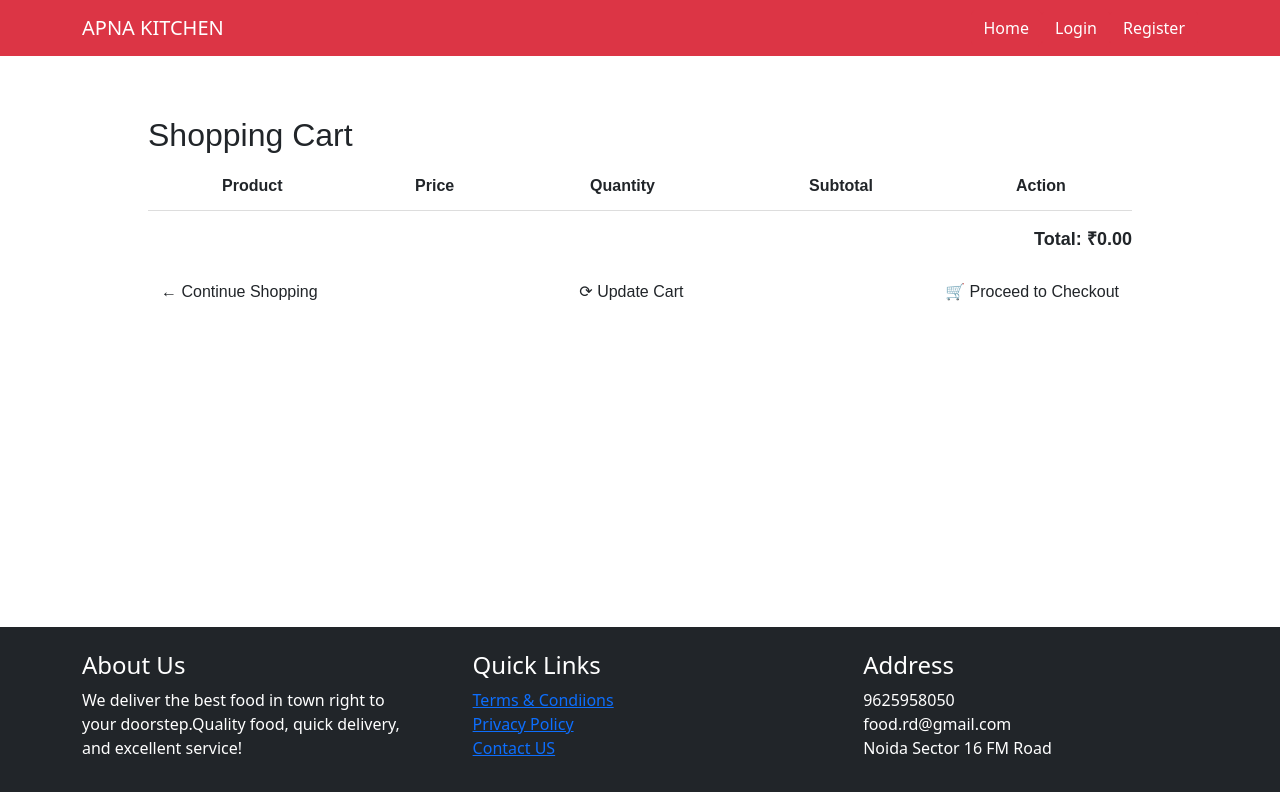
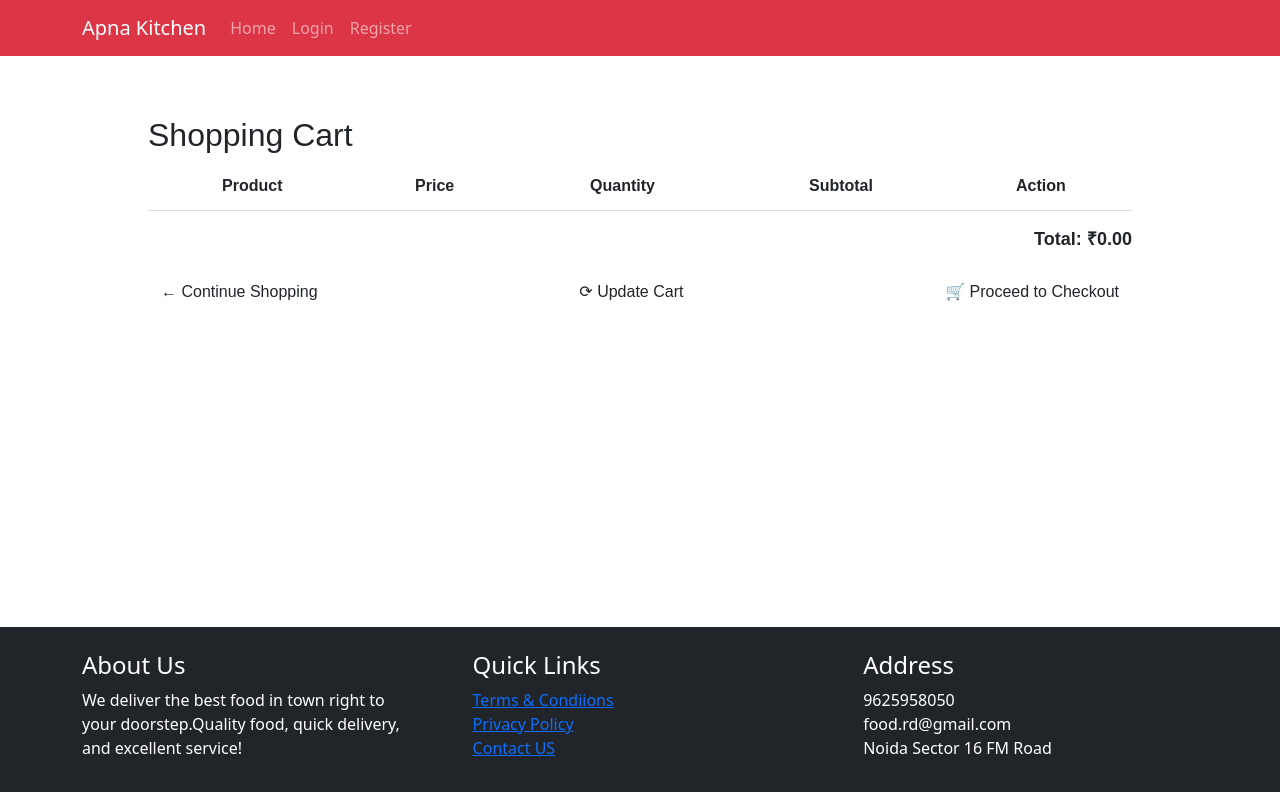
Before and after one commit to JatinDhiman-7/Mega-Project, a React (Vite) app: page /Cart in a window 1280 px wide. Shown: the top 792 px of the page. Built offline with nearby package versions, Linux system fonts and the light colour scheme.

Commit message:
update navbar

```diff
--- a/src/components/Navbar.jsx
+++ b/src/components/Navbar.jsx
@@ -2,66 +2,102 @@ import { useContext } from "react";
 import { Link, Route } from "react-router-dom";
 import { AuthContext } from "../context/AuthContext";
 import LogoutButton from "../pages/Logout";
-function Navbar() {
+import Container from 'react-bootstrap/Container';
+import Nav from 'react-bootstrap/Nav';
+import Navbar from 'react-bootstrap/Navbar';
+import NavDropdown from 'react-bootstrap/NavDropdown';
+import { useNavigate } from "react-router-dom";
+function NavbarComponent() {
   const { isLoggedIn } = useContext(AuthContext);
+
+  const { logout } = useContext(AuthContext);
+  const navigate = useNavigate();
+
+  const handleLogout = () => {
+    logout(); // updates Navbar automatically
+    navigate("/login");
+  };
   return (
-    <nav className="navbar navbar-expand-lg navbar-dark bg-danger sticky-top">
-      <div className="container">
-        <Link className="navbar-brand" to="/">
-          APNA KITCHEN
-        </Link>
-        <ul className="navbar-nav ms-auto">
-          {!isLoggedIn && (
-            <>
-              <li>
-                <Link className="btn btn-danger " to="/">
-                  Home
-                </Link>
-              </li>
-              <li>
-                <Link className="btn btn-danger " to="/login">
-                  Login
-                </Link>
-              </li>
-              <li>
-                <Link className="btn btn-danger " to="/register">
-                  Register
-                </Link>
-              </li>
+    // <nav classNameName="navbar navbar-expand-lg navbar-dark bg-danger sticky-top">
+    //   <div classNameName="container">
+    //     <Link classNameName="navbar-brand" to="/">
+    //       APNA KITCHEN
+    //     </Link>
+    //     <ul classNameName="navbar-nav ms-auto">
+    //       {!isLoggedIn && (
+    //         <>
+    //           <li>
+    //             <Link classNameName="btn btn-danger " to="/">
+    //               Home
+    //             </Link>
+    //           </li>
+    //           <li>
+    //             <Link classNameName="btn btn-danger " to="/login">
+    //               Login
+    //             </Link>
+    //           </li>
+    //           <li>
+    //             <Link classNameName="btn btn-danger " to="/register">
+    //               Register
+    //             </Link>
+    //           </li>
+    //         </>
+    //       )}
+    //       {isLoggedIn && (
+    //         <>
+    //           <li classNameName="cart" >
+    //             <button classNameName="btn btn-danger " >
+    //               <Link to="/" classNameName="nav-btn">
+    //                 Home
+    //               </Link>
+    //             </button>
+    //             <button classNameName="btn btn-danger">
+    //               <Link to="/cart" classNameName="nav-btn">
+    //                 Cart
+    //               </Link>
+    //             </button>
+    //             <button classNameName="btn btn-danger">
+    //               <Link to="/orders" classNameName="nav-btn">
+    //                 My Orders
+    //               </Link>
+    //             </button>
+    //             <button classNameName="btn btn-danger">
+    //               <Link to="/Profile" classNameName="nav-btn">
+    //                 Profile</Link>
+    //             </button>
+    //           </li>
+    //           <li>
+    //             <LogoutButton />
+    //           </li>
+    //         </>
+    //       )}
+    //     </ul>
+    //   </div>
+    // </nav>
+
+    <Navbar expand="lg" bg="danger" data-bs-theme="dark">
+      <Container >
+        <Navbar.Brand href="#home" to="/">Apna Kitchen</Navbar.Brand>
+        <Navbar.Toggle aria-controls="basic-navbar-nav" />
+        <Navbar.Collapse id="basic-navbar-nav">
+          <Nav className="me-auto">
+            {!isLoggedIn &&  (<><Nav.Link as={Link} to="/">Home</Nav.Link>
+            <Nav.Link as={Link} to="/login" >Login</Nav.Link>
+            <Nav.Link as={Link} to="/register" >Register</Nav.Link></>)}
+           {isLoggedIn &&  (<><Nav.Link as={Link} to="/">Home</Nav.Link>
+            <Nav.Link as={Link} to="/cart" > Cart</Nav.Link>
+            <Nav.Link as={Link} to="/orders" >My Orders</Nav.Link>
+             <Nav.Link as={Link} to="/Profile" >Profile</Nav.Link>
+             <Nav.Link onClick={()=>{handleLogout()}} >Logout</Nav.Link>
             </>
           )}
-          {isLoggedIn && (
-            <>
-              <li className="cart" >
-                <button className="btn btn-danger " >
-                  <Link to="/" className="nav-btn">
-                    Home
-                  </Link>
-                </button>
-                <button className="btn btn-danger">
-                  <Link to="/cart" className="nav-btn">
-                    Cart
-                  </Link>
-                </button>
-                <button className="btn btn-danger">
-                  <Link to="/orders" className="nav-btn">
-                    My Orders
-                  </Link>
-                </button>
-                <button className="btn btn-danger">
-                  <Link to="/Profile" className="nav-btn">
-                    Profile</Link>
-                </button>
-              </li>
-              <li>
-                <LogoutButton />
-              </li>
-            </>
-          )}
-        </ul>
-      </div>
-    </nav>
+
+          </Nav>
+        </Navbar.Collapse>
+      </Container>
+    </Navbar>
+
   );
 }
 
-export default Navbar;
+export default NavbarComponent;
--- a/src/pages/Cart.jsx
+++ b/src/pages/Cart.jsx
@@ -25,7 +25,7 @@ function Cart() {
           {cart.map(item => (
             <tr>
               <td className="product">
-                <img src={`http://127.0.0.1:8000${item.image}`} alt={item.name} />
+                <img src={`https://web-production-02919.up.railway.app${item.image}`} alt={item.name} />
                 <span>{item.name}</span>
               </td>
 
--- a/src/pages/Logout.jsx
+++ b/src/pages/Logout.jsx
@@ -3,13 +3,7 @@ import { useNavigate } from "react-router-dom";
 import { AuthContext } from "../context/AuthContext";
 
 function LogoutButton() {
-  const { logout } = useContext(AuthContext);
-  const navigate = useNavigate();
 
-  const handleLogout = () => {
-    logout(); // updates Navbar automatically
-    navigate("/login");
-  };
 
   return (
     <button className="btn btn-danger" onClick={handleLogout}>
--- a/src/pages/Orders.jsx
+++ b/src/pages/Orders.jsx
@@ -10,7 +10,7 @@ function Orders() {
     const fetchOrders = async () => {
       try {
         const token = localStorage.getItem("access"); // JWT from login
-        const response = await axios.get("http://localhost:8000/foodapp/orders/", {
+        const response = await axios.get("https://web-production-02919.up.railway.app/foodapp/orders/", {
           headers: { Authorization: `Bearer ${token}` },
         });
         setOrders(response.data);
```
